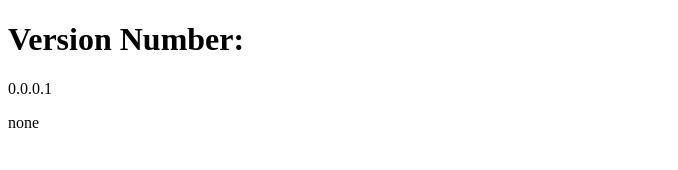
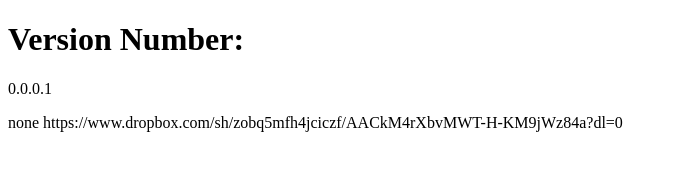
Before and after one commit to avibn/avibn.github.io, a plain HTML site: page disrpv.html in a window 1280 px wide. Shown: the whole page, without its empty margins (0-678 px from the left). Drawn offline with Linux system fonts and the light colour scheme.

Commit message:
Update disrpv.html

```diff
--- a/disrpv.html
+++ b/disrpv.html
@@ -8,6 +8,7 @@
 <h1>Version Number:</h1>
 <p>0.0.0.1</p>
 <p2>none</p2>
+<p3>https://www.dropbox.com/sh/zobq5mfh4jciczf/AACkM4rXbvMWT-H-KM9jWz84a?dl=0</p3>
 
 </body>
 </html>
```
